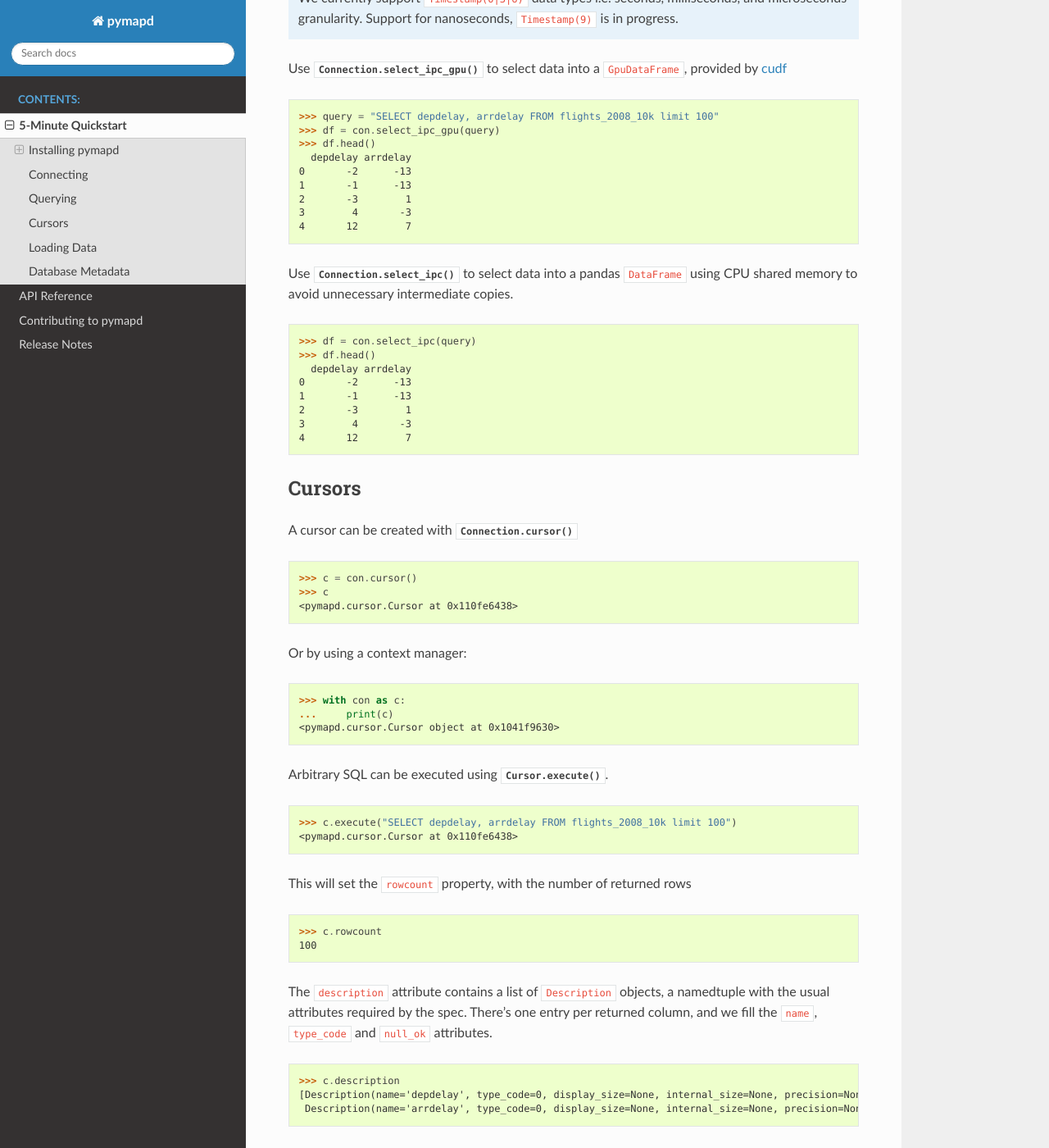
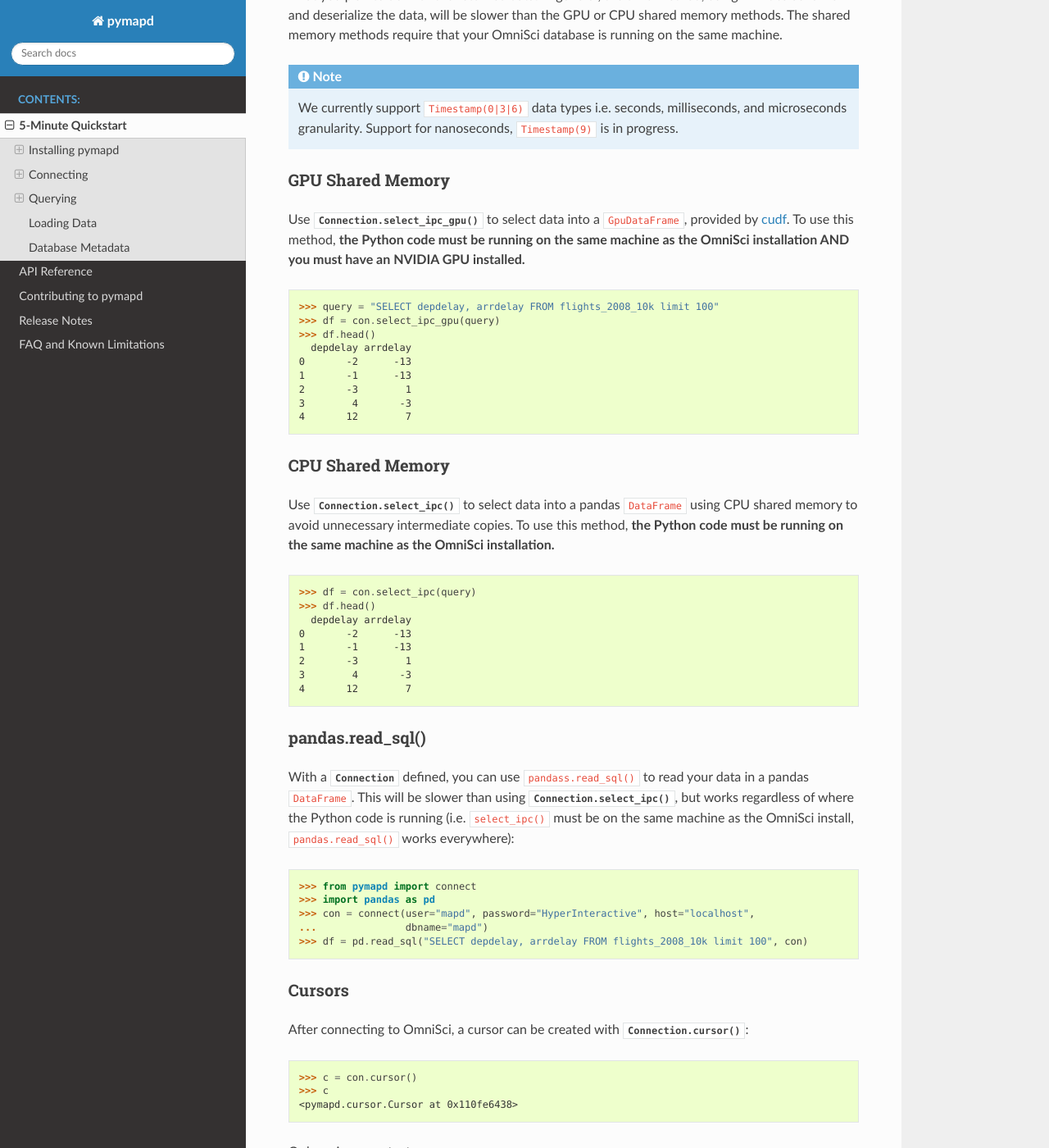
Before and after one commit to heavyai/pymapd, a Sphinx documentation site: the page built from docs/source/usage.rst, in a window 1280 px wide and 1400 px high, scrolled down 2083 px. Shown: the whole window at 82% size. Built offline with Sphinx 7.4.7 and the Read the Docs theme 2.0.0, drawn with Linux system fonts in a browser that asks for light colours; some of the changed text lies outside the part shown.

Commit message:
Update Docs (#232)
* Fix auto-generated API Reference page

* Add favicon

* Fix IPC heading levels

* Connecting to OmniSci Cloud

* Clean up querying section

* Add faq

```diff
--- a/docs/source/conf.py
+++ b/docs/source/conf.py
@@ -91,6 +91,7 @@
 #
 html_theme = "sphinx_rtd_theme"
 html_theme_path = [sphinx_rtd_theme.get_html_theme_path()]
+html_favicon = 'favicon.ico'
 
 
 # Theme options are theme-specific and customize the look and feel of a theme
--- /dev/null
+++ b/docs/source/faq.rst
@@ -0,0 +1,74 @@
+.. _faq:
+
+FAQ and Known Limitations
+=========================
+
+This page contains information that doesn't fit into other pages or is
+important enough to be called out separately. If you have a question or tidbit
+of information that you feel should be included here, please create an `issue`_
+and/or `pull request`_ to get it added to this page.
+
+.. note::
+    While we strive to keep this page updated, bugfixes and new features
+    are being added regularly. If information on this page conflicts with
+    your experience, please open an `issue`_ or drop by our `Community forum`_
+    to get clarification.
+
+
+FAQ
+***
+
+:Q: Why do ``select_ipc()`` and ``select_ipc_gpu()`` give me errors, but ``execute()``
+    works fine?
+
+:A: Both ``select_ipc()`` and ``select_ipc_gpu()`` require running the pymapd code
+    on the same machine where OmniSci is running. This also implies that these two
+    methods will not work on Windows machines, just Linux (CPU and GPU) and OSX (CPU-only).
+
+..
+
+:Q: Why do geospatial data get uploaded as ``TEXT ENCODED DICT(32)``?
+
+:A: When using ``load_table`` with ``create=True`` or ``create='infer'``, data
+    where type cannot be easily inferred will default to ``TEXT ENCODED DICT(32)``.
+    To solve this issue, create the table definition before loading the data.
+
+
+
+Helpful Hints
+*************
+
+* Convert your timestamps to UTC
+    OmniSci stores timestamps as UTC. When loading data to OmniSci, plain Python
+    ``datetime`` objects are assumed to be UTC. If the ``datetime`` object has
+    localization, only ``datetime64[ns, UTC]`` is supported.
+
+* When loading data, hand-create table schema if performance is critical
+    While the ``load_table()`` does provide a keyword argument ``create`` to
+    auto-create the table before attempting to load to OmniSci, this functionality
+    is for *convenience purposes only*. The user is in a much better position
+    to know the exact data types of the input data than the heuristics used by pymapd.
+
+    Additionally, pymapd does not attempt to use the smallest possible column
+    width to represent your data. For example, significant reductions in disk
+    storage and a larger amount of 'hot data' can be realized if your data fits
+    in a ``TINYINT`` column vs storing it as an ``INTEGER``.
+
+Known Limitations
+*****************
+
+* OmniSci ``BIGINT`` is 64-bit
+    Be careful using pymapd on 32-bit systems, as we do not check for integer
+    overflow when returning a query.
+
+* ``DECIMAL`` types returned as Python ``float``
+    OmniSci stores and performs ``DECIMAL`` calculations within the
+    database at the column-definition level of precision. However, the results
+    are currently returned back to Python as float. We are evaluating how to
+    change this behavior, so that exact decimal representations is consistent on
+    the server and in Python.
+
+
+.. _issue: https://github.com/omnisci/pymapd/issues
+.. _pull request: https://github.com/omnisci/pymapd/issues
+.. _Community forum: https://community.omnisci.com/forum
--- a/docs/source/index.rst
+++ b/docs/source/index.rst
@@ -34,6 +34,7 @@
    api
    contributing
    releasenotes
+   faq
 
 
 .. _DB-API-2.0: https://www.python.org/dev/peps/pep-0249/
--- a/docs/source/usage.rst
+++ b/docs/source/usage.rst
@@ -11,8 +11,9 @@
 .. note::
 
    This tutorial assumes you have an OmniSci server running on ``localhost:6274`` with the
-   default logins and databases, and have loaded the example "flights_2008_10k"
-   dataset.
+   default logins and databases, and have loaded the example ``flights_2008_10k``
+   dataset. This dataset can be obtained from the ``insert_sample_data`` script included
+   in the OmniSci install directory.
 
 Installing pymapd
 -----------------
@@ -59,7 +60,15 @@
 Connecting
 ----------
 
-Create a :class:`Connection` with
+Self-Hosted Install
+*******************
+
+For self-hosted OmniSci installs, use ``protocol='binary'`` (this is the default)
+to connect with OmniSci, as this will have better performance than using
+``protocol='http'`` or ``protocol='https'``.
+
+To create a :class:`Connection` using the ``connect()`` method along with ``user``,
+``password``, ``host`` and ``dbname``:
 
 .. code-block:: python
 
@@ -69,7 +78,8 @@
    >>> con
    Connection(mapd://mapd:***@localhost:6274/mapd?protocol=binary)
 
-or by passing in a connection string
+Alternatively, you can pass in a `SQLAlchemy`_-compliant connection string to
+the ``connect()`` method:
 
 .. code-block:: python
 
@@ -77,14 +87,13 @@
    >>> con = connect(uri=uri)
    Connection(mapd://mapd:***@localhost:6274/mapd?protocol=binary)
 
-See the `SQLAlchemy`_ documentation on what makes up a connection string. The
-components are::
+OmniSci Cloud
+*************
 
-   dialect+driver://username:password@host:port/database
+When connecting to OmniSci Cloud, the two methods are the same as above,
+however you can only use ``protocol='https'``. For a step-by-step walk-through with
+screenshots, please see this `blog post`_.
 
-For ``pymapd``, the ``dialect+driver`` will always be ``mapd``, and we look for
-a ``protocol`` argument in the optional query parameters (everything following
-the ``?`` after ``database``).
 
 Querying
 --------
@@ -109,11 +118,13 @@
    and microseconds granularity. Support for nanoseconds, ``Timestamp(9)`` is in
    progress.
 
-GPU Select
-^^^^^^^^^^
+GPU Shared Memory
+*****************
 
 Use :meth:`Connection.select_ipc_gpu` to select data into a ``GpuDataFrame``,
-provided by `cudf`_
+provided by `cudf`_. To use this method, **the Python code must be running
+on the same machine as the OmniSci installation AND you must have an NVIDIA GPU
+installed.**
 
 .. code-block:: python
 
@@ -127,11 +138,13 @@
    3        4       -3
    4       12        7
 
-CPU Shared Memory Select
-^^^^^^^^^^^^^^^^^^^^^^^^
+CPU Shared Memory
+*****************
 
 Use :meth:`Connection.select_ipc` to select data into a pandas ``DataFrame``
-using CPU shared memory to avoid unnecessary intermediate copies.
+using CPU shared memory to avoid unnecessary intermediate copies. To use this
+method, **the Python code must be running on the same machine as the OmniSci
+installation.**
 
 .. code-block:: python
 
@@ -144,10 +157,28 @@
    3        4       -3
    4       12        7
 
+pandas.read_sql()
+*****************
+
+With a :class:`Connection` defined, you can use ``pandass.read_sql()`` to
+read your data in a pandas ``DataFrame``. This will be slower than using
+:meth:`Connection.select_ipc`, but works regardless of where the Python code
+is running (i.e. ``select_ipc()`` must be on the same machine as the OmniSci
+install, ``pandas.read_sql()`` works everywhere):
+
+.. code-block:: python
+
+   >>> from pymapd import connect
+   >>> import pandas as pd
+   >>> con = connect(user="mapd", password="HyperInteractive", host="localhost",
+   ...               dbname="mapd")
+   >>> df = pd.read_sql("SELECT depdelay, arrdelay FROM flights_2008_10k limit 100", con)
+
+
 Cursors
--------
+*******
 
-A cursor can be created with :meth:`Connection.cursor`
+After connecting to OmniSci, a cursor can be created with :meth:`Connection.cursor`:
 
 .. code-block:: python
 
@@ -225,13 +256,11 @@
 
 
 The high-level :meth:`Connection.load_table` method will choose the fastest
-method available based on the type of ``data`` and whether or not ``pyarrow`` is
-installed.
+method available based on the type of ``data``.
 
 * lists of tuples are always loaded with :meth:`Connection.load_table_rowwise`
-* If ``pyarrow`` is installed, a ``pandas.DataFrame`` or ``pyarrow.Table`` will
-  be loaded using :meth:`Connection.load_table_arrow`
-* If ``pyarrow`` is not installed, a ``pandas.DataFrame`` will be loaded using
+* A ``pandas.DataFrame`` or ``pyarrow.Table`` will be loaded using :meth:`Connection.load_table_arrow`
+* If upload fails using the arrow method, a ``pandas.DataFrame`` can be loaded using
   :meth:`Connection.load_table_columnar`
 
 Database Metadata
```
Also changed, not shown: other parts of docs/source/usage.rst (+2 -1 lines), docs/source/contributing.rst (+36 -0 lines), docs/source/favicon.ico (added), 5 other files.
